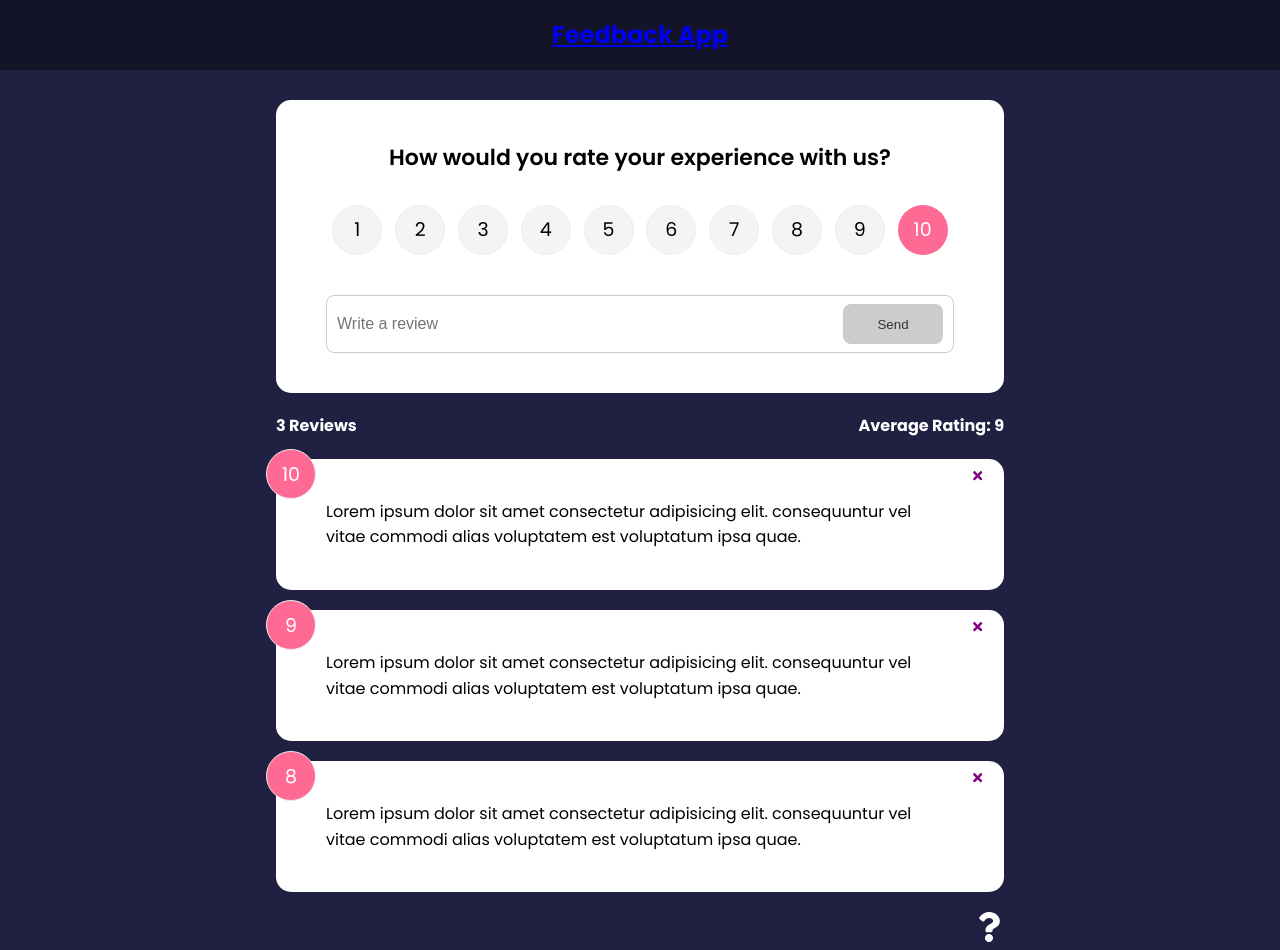
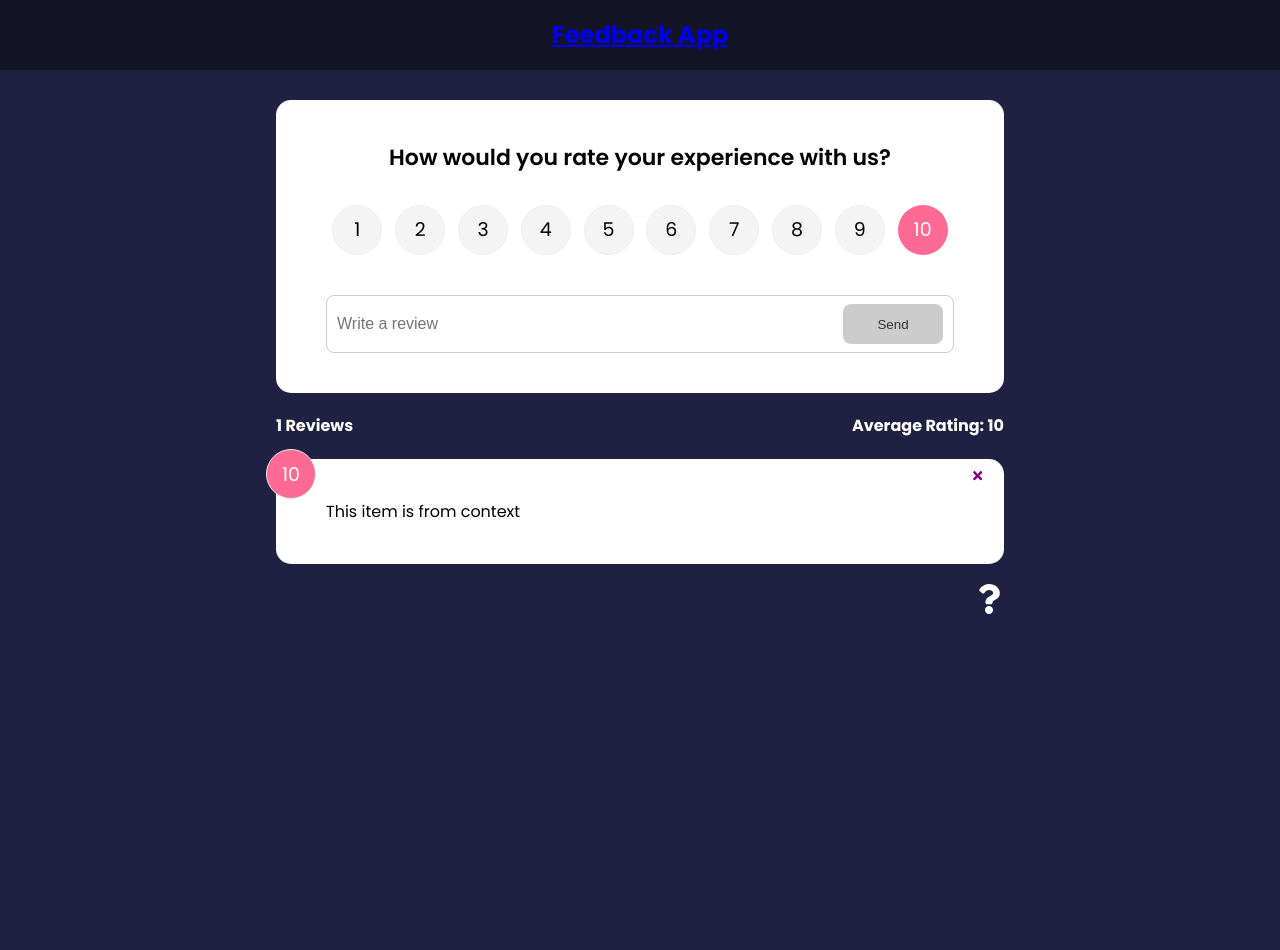
Before and after one commit to titasas/feedback-app, a React (Create React App) app in the folder feedback-app/: page / in a window 1280 px wide. After the commit the page ends 800 px from the top, so only its background shows below. Built offline with nearby package versions, Linux system fonts and the light colour scheme.

Commit message:
Move feedback from props to context

```diff
--- a/feedback-app/src/App.js
+++ b/feedback-app/src/App.js
@@ -36,11 +36,8 @@
               element={
                 <>
                   <FeedbackForm handleAdd={addFeedback} />
-                  <FeedbackStats feedback={feedback} />
-                  <FeedbackList
-                    feedback={feedback}
-                    handleDelete={deleteFeedback}
-                  />
+                  <FeedbackStats />
+                  <FeedbackList handleDelete={deleteFeedback} />
                 </>
               }
             ></Route>
--- a/feedback-app/src/Components/FeedbackList.jsx
+++ b/feedback-app/src/Components/FeedbackList.jsx
@@ -1,8 +1,11 @@
 import { motion, AnimatePresence } from "framer-motion";
-import PropTypes from "prop-types";
+import { useContext } from "react";
 import { FeedbackItem } from "./FeedbackItem";
+import { FeedbackContext } from "../context/FeedbackContext";
 
-export function FeedbackList({ feedback, handleDelete }) {
+export function FeedbackList({ handleDelete }) {
+  const { feedback } = useContext(FeedbackContext);
+
   if (!feedback || feedback.length === 0) {
     return <p>No Feedback Yet</p>;
   }
@@ -26,6 +29,7 @@
       </AnimatePresence>
     </div>
   );
+
   // return (
   //   <div className="feedback-list">
   //     {feedback.map((item) => (
@@ -34,13 +38,3 @@
   //   </div>
   // );
 }
-
-FeedbackList.propTypes = {
-  feedback: PropTypes.arrayOf(
-    PropTypes.shape({
-      id: PropTypes.oneOfType([PropTypes.string, PropTypes.number]).isRequired,
-      text: PropTypes.string.isRequired,
-      rating: PropTypes.number.isRequired,
-    })
-  ),
-};
--- a/feedback-app/src/Components/FeedbackStats.jsx
+++ b/feedback-app/src/Components/FeedbackStats.jsx
@@ -1,7 +1,9 @@
-import PropTypes from "prop-types";
+import { useContext } from "react";
+import { FeedbackContext } from "../context/FeedbackContext";
 
-export function FeedbackStats({ feedback }) {
-  // Calculate ratings avg
+export function FeedbackStats() {
+  const { feedback } = useContext(FeedbackContext);
+
   let average =
     feedback.reduce((acc, cur) => {
       return acc + cur.rating;
@@ -15,7 +17,3 @@
     </div>
   );
 }
-
-FeedbackStats.propTypes = {
-  feedback: PropTypes.array.isRequired,
-};
```
